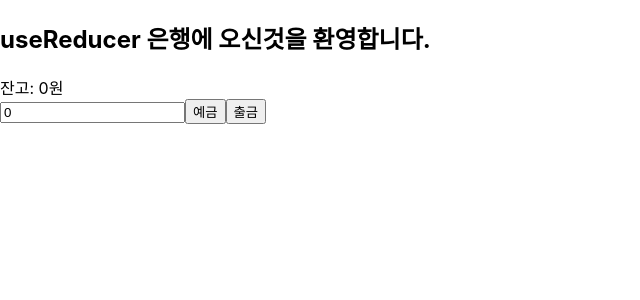
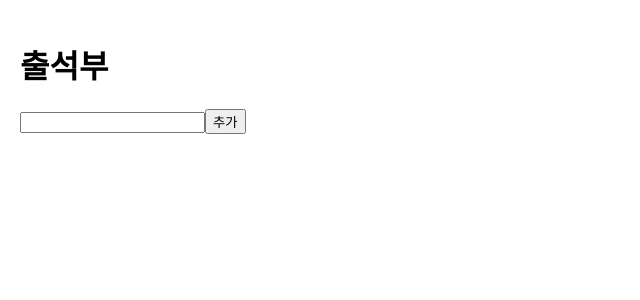
Before and after one commit to kmwdevelop/react-hook-playground, a React (Create React App) app: page / in a window 1280 px wide. Shown: the top 300 px of the page, without its empty margins (0-640 px from the left). Built offline with nearby package versions, Linux system fonts and the light colour scheme.

Commit message:
useReducer 학습 02

```diff
--- /dev/null
+++ b/src/hook_example/useReducer/App_useReducer02.js
@@ -0,0 +1,50 @@
+import { useReducer } from "react";
+
+const App_useReducer02 = () => {
+  const reducer = (state, action) => {
+    switch (action.type) {
+      case "ADD":
+        return [...state, action.student];
+      case "DELETE":
+        return state.filter((student) => student !== action.student);
+      default:
+        return state;
+    }
+  };
+
+  const [students, dispatch] = useReducer(reducer, []);
+
+  return (
+    <div style={{ padding: 20 }}>
+      <h1>출석부</h1>
+      <div style={{ marginTop: 20 }}>
+        <input type="text"></input>
+        <button
+          onClick={() => {
+            dispatch({ type: "ADD", student: "홍길동" });
+          }}
+        >
+          추가
+        </button>
+      </div>
+      {students.map((student, index) => {
+        return (
+          <div key={index}>
+            <span>{student}</span>
+            <button>삭제</button>
+          </div>
+        );
+      })}
+
+      {/* {students.forEach((student, index) => {
+        return (
+          <div key={index}>
+            <div>{student}</div>
+            <button>삭제</button>
+          </div>
+        );
+      })} */}
+    </div>
+  );
+};
+export default App_useReducer02;
--- a/src/index.js
+++ b/src/index.js
@@ -14,11 +14,12 @@ import App_useEffect from "./hook_example/useEffect/App_useEffect";
 import App_useEffect2 from "./hook_example/useEffect/App_useEffect2";
 import App_useMemo from "./hook_example/App_useMemo";
 import App_useReducer from "./hook_example/useReducer/App_useReducer";
+import App_useReducer02 from "./hook_example/useReducer/App_useReducer02";
 
 const root = ReactDOM.createRoot(document.getElementById("root"));
 root.render(
   <React.StrictMode>
-    <App_useReducer />
+    <App_useReducer02 />
   </React.StrictMode>
 );
 
```
